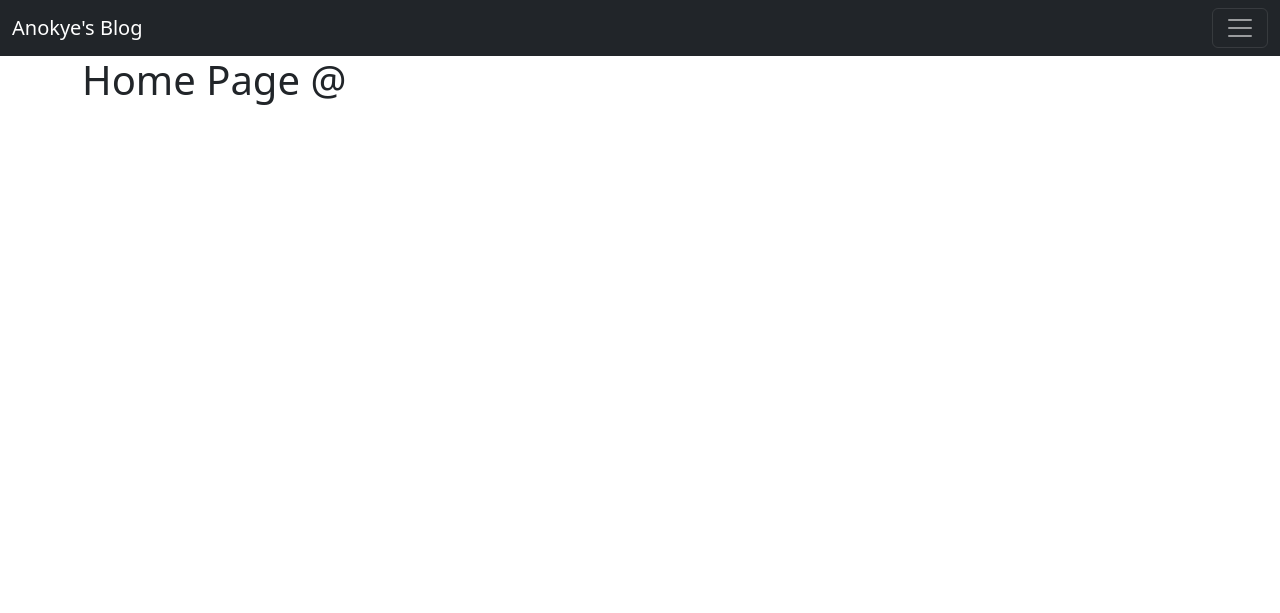
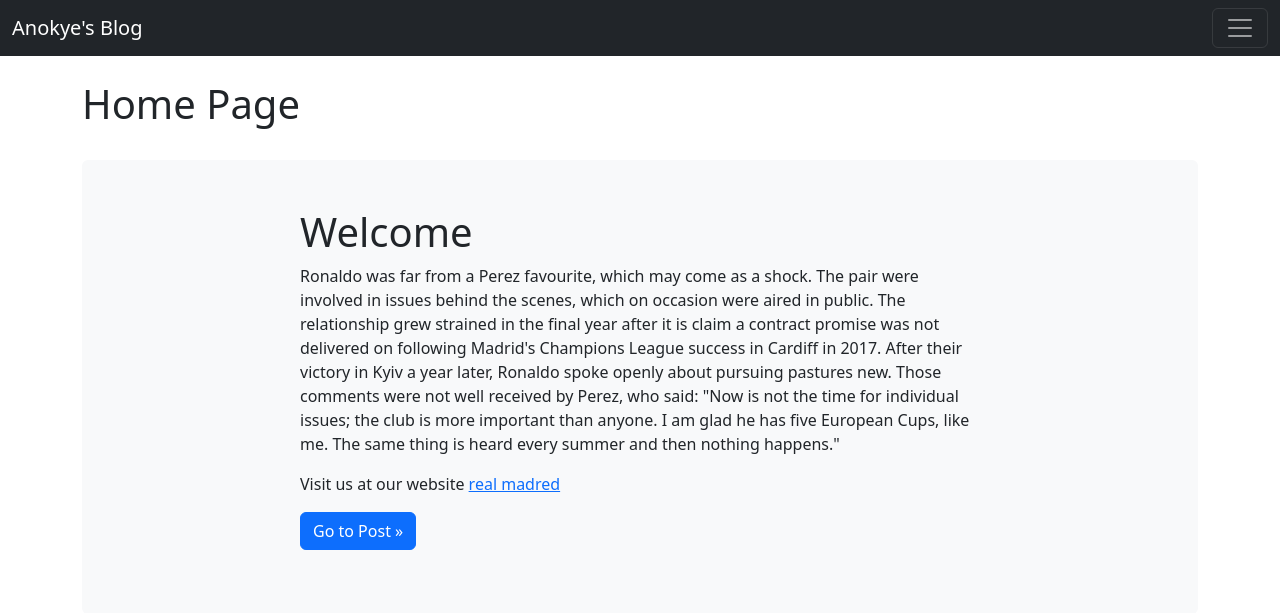
Before and after one commit to Anokye-Yaw/repo_blog_tim, a Flask app: page / in a window 1280 px wide. Shown: the top 613 px of the page. Run offline with Flask 2, Linux system fonts and the light colour scheme.

Commit message:
Add files via gitbash

```diff
--- a/templates/base.html
+++ b/templates/base.html
@@ -26,7 +26,7 @@
                   <a class="nav-link active" aria-current="page" href="#">Home</a>
                </li>
                <li class="nav-item">
-                  <a class="nav-link" href="#">Contact us</a>
+                  <a class="nav-link" href="#">Post</a>
                </li>
                <li class="nav-item">
                   <a class="nav-link disabled">About</a>
@@ -35,9 +35,9 @@
                   <a class="nav-link dropdown-toggle" href="#" data-bs-toggle="dropdown"
                      aria-expanded="false">Contact us</a>
                   <ul class="dropdown-menu">
-                     <li><a class="dropdown-item" href="www.linkedin.com/in/yaw-anokye-ba539ba1/">linkedin</a></li>
-                     <li><a class="dropdown-item" href="#">Another action</a></li>
-                     <li><a class="dropdown-item" href="#">Something else here</a></li>
+                     <li><a class="dropdown-item" href="https://www.linkedin.com/in/yaw-anokye/">Linkedin</a></li>
+                     <li><a class="dropdown-item" href="https://www.//github.com/Anokye-Yaw">Github</a></li>
+                     <li><a class="dropdown-item" href="https://www.facebook.com/Anokye.Yaw.53">Facebook</a></li>
                   </ul>
                </li>
             </ul>
@@ -48,7 +48,9 @@
       </div>
    </nav>
    <div class="container">
-      {% block body %}{% endblock %}
+      {% block body %}
+
+      {% endblock %}
    </div>
 
    <script src="https://cdn.jsdelivr.net/npm/@popperjs/core@2.11.5/dist/umd/popper.min.js"
--- a/templates/index.html
+++ b/templates/index.html
@@ -4,5 +4,23 @@
 <title>Home</title>
 {% endblock %}
 {% block body %}
-<h1>Home Page @</h1>
+<br>
+<h1>Home Page </h1>
+<br>
+<div>
+    <div class="bg-light p-5 rounded">
+        <div class="col-sm-8 mx-auto">
+            <h1>Welcome</h1>
+            <p>Ronaldo was far from a Perez favourite, which may come as a shock. The pair were involved in issues behind the scenes, which on occasion were aired in public. The relationship grew strained in the final year after it is claim a contract promise was not delivered on following Madrid's Champions League success in Cardiff in 2017.
+                After their victory in Kyiv a year later, Ronaldo spoke openly about pursuing pastures new. Those comments were not well received by Perez, who said: "Now is not the time for individual issues; the club is more important than anyone. I am glad he has five European Cups, like me. The same thing is heard every summer and then nothing happens."
+            </p>
+            <p>Visit us at our website <a href="https://www.realmadrid.com/en" >real madred</a>
+            </p>
+            <p>
+                <a class="btn btn-primary" href="/posts" role="button">Go to Post
+                    &raquo;</a>
+            </p>
+        </div>
+    </div>
+</div>
 {% endblock %}
```
